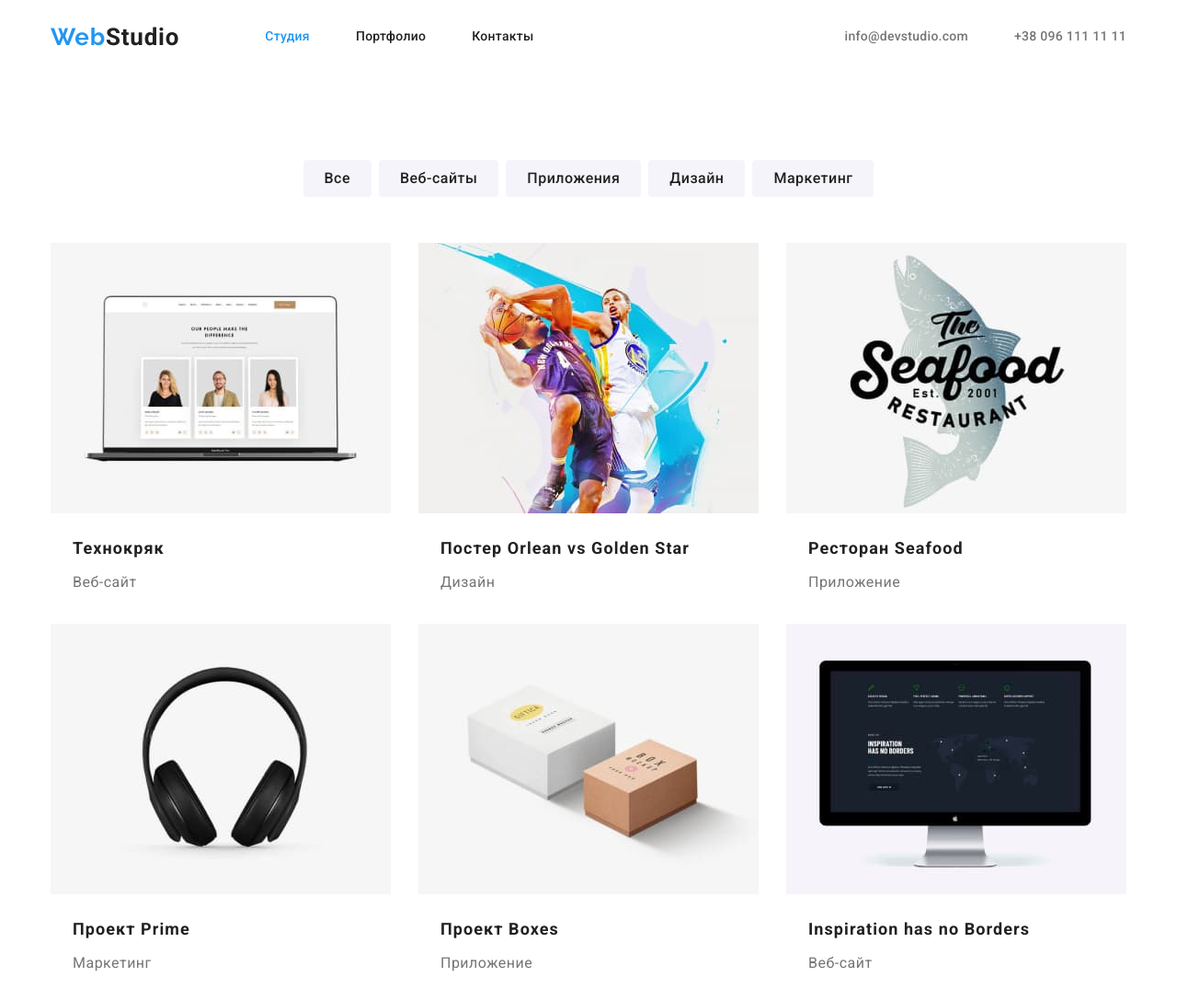
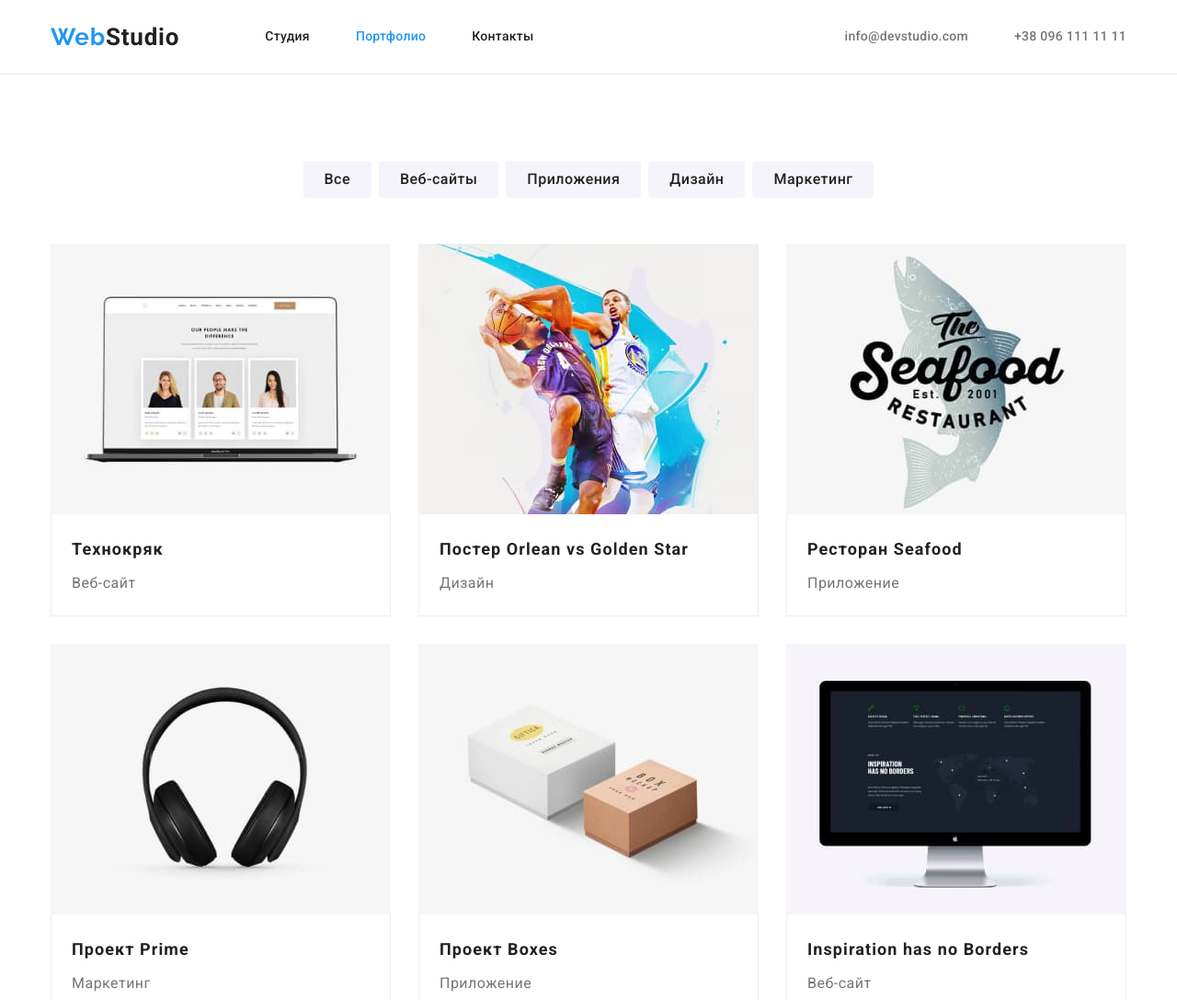
Before and after one commit to Natalia-Kostiuk/goit-markup-hw-03, a plain HTML site: page portfolio.html in a window 1280 px wide. Shown: the top 1087 px of the page at 92% size. Drawn offline with nearby package versions, Linux system fonts and the light colour scheme.

Commit message:
comments mentor3

```diff
--- a/css/styles.css
+++ b/css/styles.css
@@ -107,8 +107,8 @@ img {
 }
 .header {
   display: flex;
-
   align-items: center;
+  border-bottom: 1px solid #ececec;
 }
 .contacts {
   display: flex;
@@ -128,7 +128,6 @@ img {
 .header-container {
   display: flex;
   align-items: center;
-  border-bottom: 32px;
 }
 
 .header-contacts {
@@ -266,6 +265,9 @@ img {
 .our-work-item:last-child {
   margin-right: 0;
 }
+.our-work.section {
+  padding-top: 0;
+}
 /* Команда */
 .team {
   background-color: var(--secondary-light-bg);
@@ -372,8 +374,8 @@ address {
   margin-right: 0;
 }
 .portfolio {
-  margin-top: 94px;
-  margin-bottom: 94px;
+  padding-top: 94px;
+  padding-bottom: 94px;
 }
 /* Продукты */
 .products {
@@ -383,9 +385,9 @@ address {
   margin-top: 50px;
 }
 .products-name {
-  margin-top: 20px;
+  /* margin-top: 20px;
   margin-right: 24px;
-  margin-left: 24px;
+  margin-left: 24px; */
   margin-bottom: 4px;
 
   font-family: var(--main-font);
@@ -396,10 +398,6 @@ address {
   color: var(--primary-txt);
 }
 .products-type {
-  margin-right: 24px;
-  margin-left: 24px;
-  margin-bottom: 20px;
-
   font-family: var(--main-font);
   font-weight: 400;
   font-size: 16px;
@@ -418,5 +416,8 @@ address {
   margin-bottom: 0;
 }
 .caption-pic {
-  padding: 20px, 24px;
+  padding: 20px 22px;
+  border-right: 1px solid #eeeeee;
+  border-bottom: 1px solid #eeeeee;
+  border-left: 1px solid #eeeeee;
 }
--- a/portfolio.html
+++ b/portfolio.html
@@ -25,8 +25,8 @@
                 <a lang="en" class="header-link link" href="./index.html"><span class="logo-web">Web</span><span
                         class="logo-studio-drc">Studio</span></a>
                 <ul class="nav-list list">
-                    <li class="nav-item"><a class="nav-link current link" href="./index.html">Студия</a></li>
-                    <li class="nav-item"><a class="nav-link link" href="./portfolio.html">Портфолио</a></li>
+                    <li class="nav-item"><a class="nav-link link" href="./index.html">Студия</a></li>
+                    <li class="nav-item"><a class="nav-link current link" href="./portfolio.html">Портфолио</a></li>
                     <li class="nav-item"><a class="nav-link link" href="">Контакты</a></li>
                 </ul>
             </nav>
@@ -66,9 +66,7 @@
                         <button class="button-portfolio main-btn">Маркетинг</button>
                     </li>
                 </ul>
-            </div>
-            <!-- Продукты -->
-            <div class="container ">
+                <!-- Продукты -->
                 <ul class="products list">
                     <li class="products-link">
                         <a class="portfolio-products link" href=""> <img src="./images/portfolio/tehno.jpg"
```
